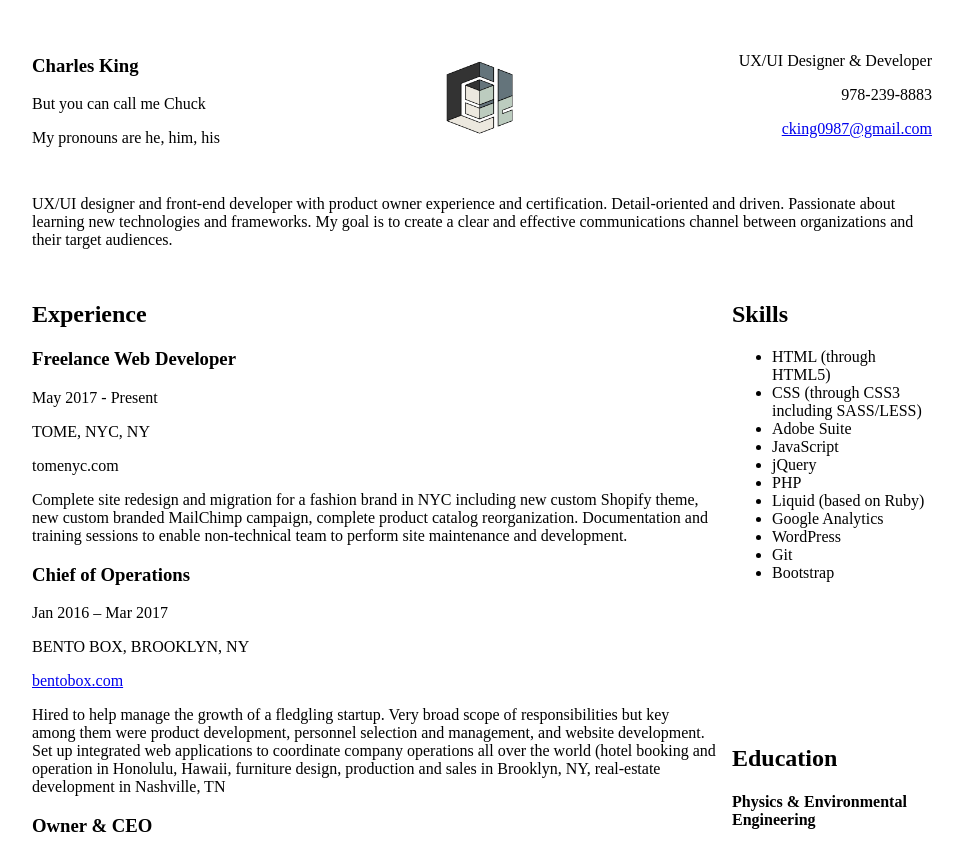
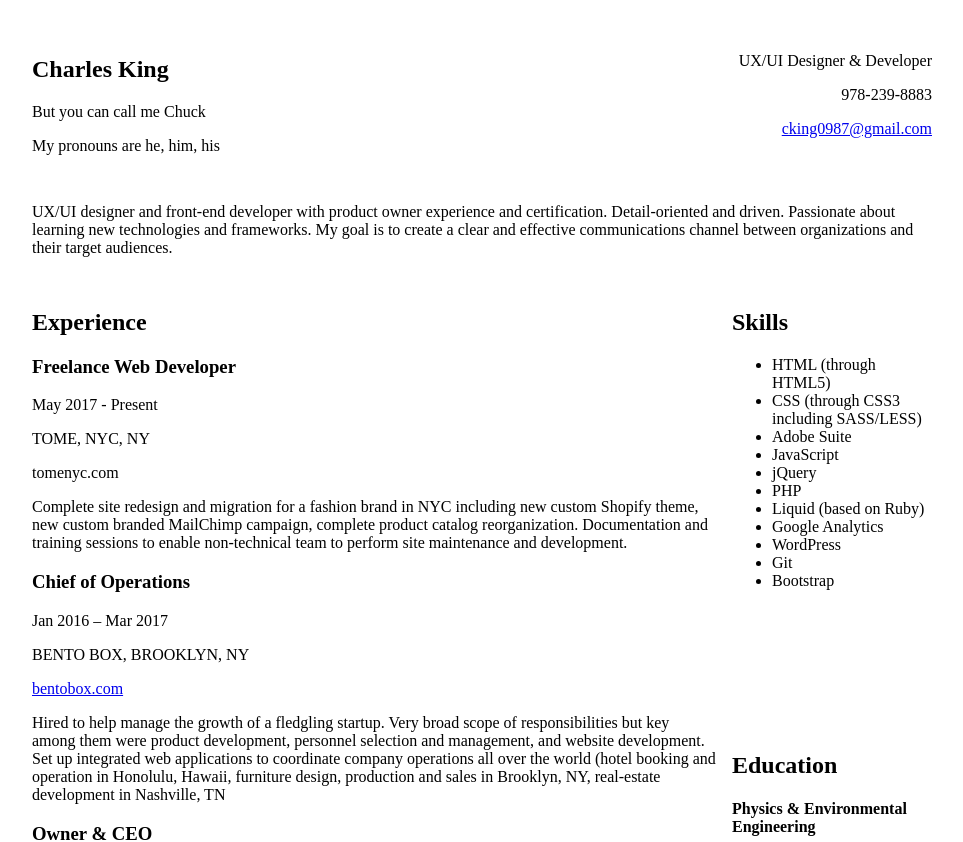
Before and after one commit to cking0987/resume, a Vue app: page / in a window 1280 px wide. Shown: the top 842 px of the page, without its empty margins (158-1121 px from the left). Built offline with nearby package versions, Linux system fonts and the light colour scheme.

Commit message:
Remove logo from header

```diff
--- a/src/App.vue
+++ b/src/App.vue
@@ -10,8 +10,7 @@
 			title="UX/UI Designer &amp; Developer"
 			phone="978-239-8883"
 			email="cking0987@gmail.com"
-			website="c9db.com"
-			logo="logo.png" />
+			website="c9db.com" />
 		</div>
 
 		<!-- About -->
--- a/src/components/Header.vue
+++ b/src/components/Header.vue
@@ -1,12 +1,9 @@
 <template>
 	<div class="header-component">
 		<div class="names-and-pronouns-container">
-			<h3>{{ name }}</h3>
+			<h2>{{ name }}</h2>
 			<p v-if="nickname">But you can call me {{ nickname }}</p>
 			<p v-if="pronouns">My pronouns are {{ pronouns }}</p>
-		</div>
-		<div class="logo-container">
-			<img src="@/assets/logo.png" alt="">
 		</div>
 		<div class="contact-info-container">
 			<p v-if="title">{{ title }}</p>
@@ -26,8 +23,7 @@ export default {
 		title: String,
 		phone: String,
 		email: String,
-		website: String,
-		logo: String
+		website: String
 	},
 	computed: {
 		emailURL () {
```
